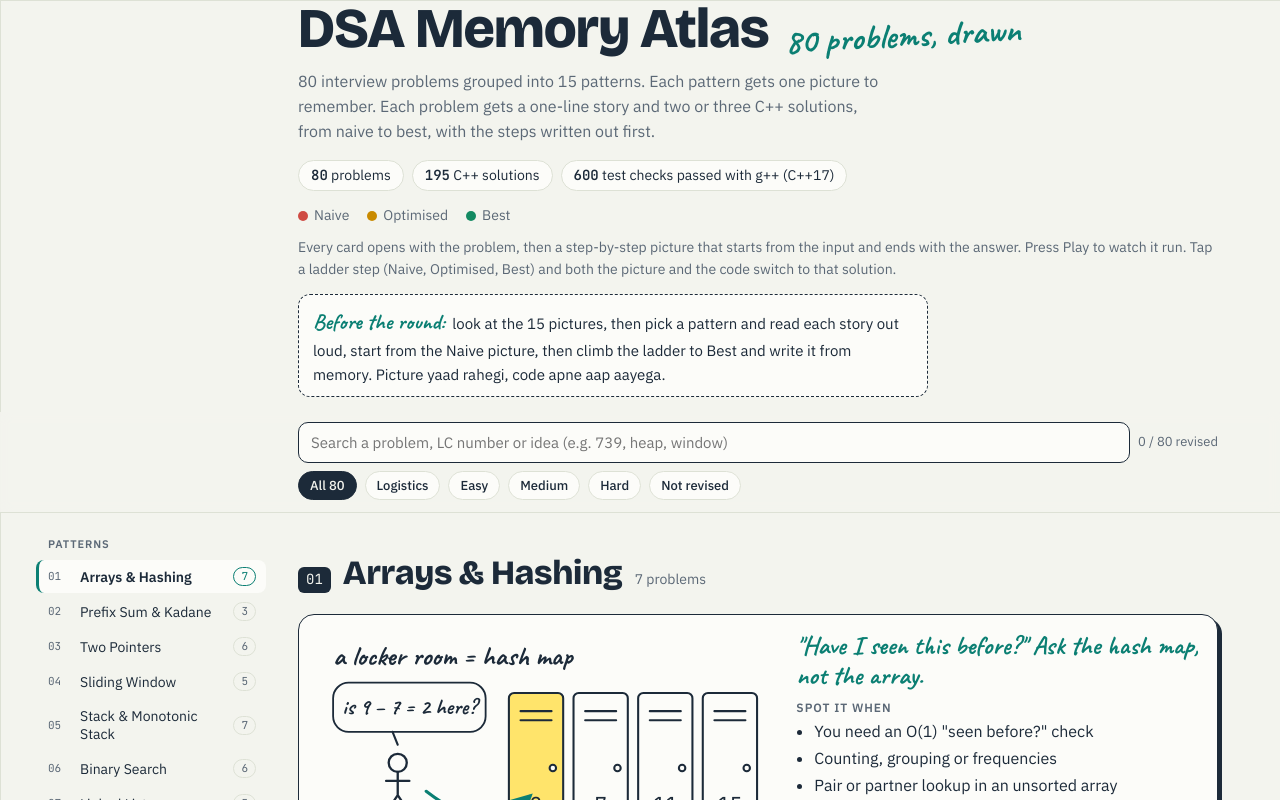
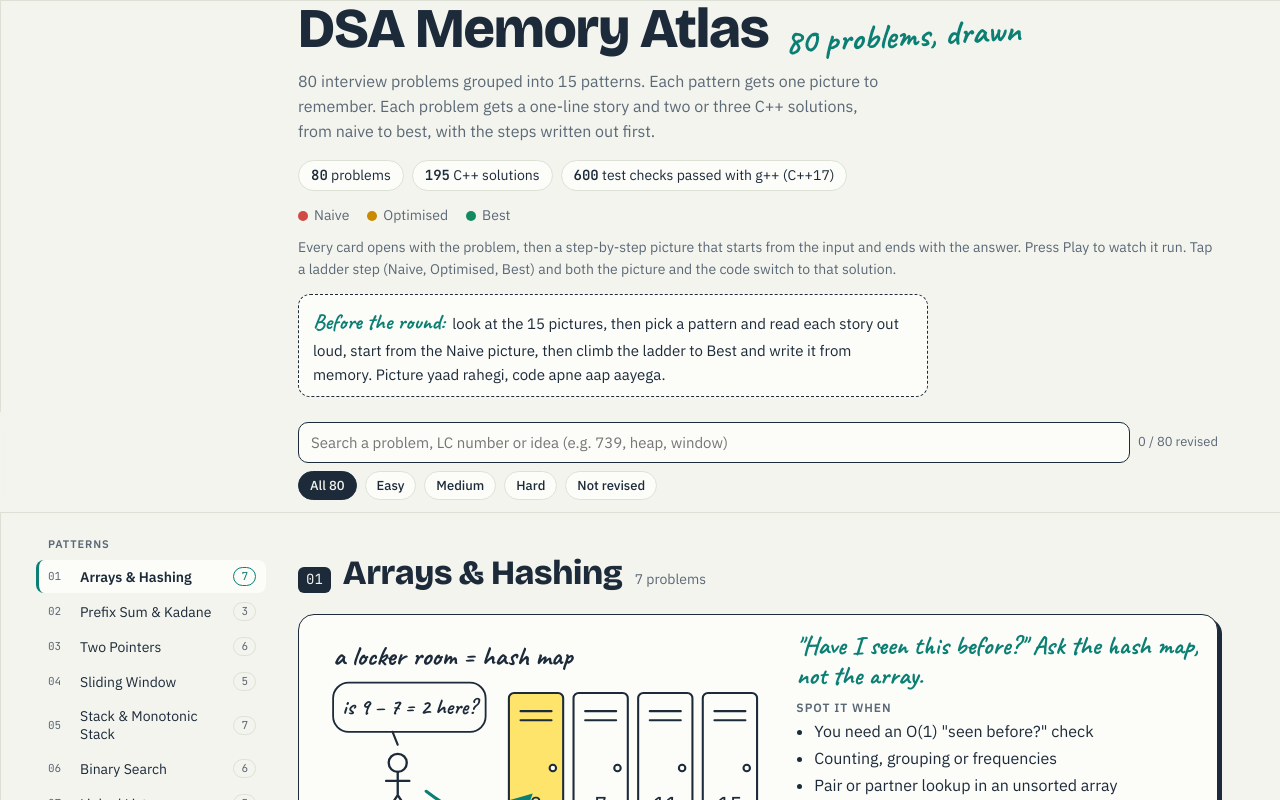
Before and after one commit to Manasdangi/dsa-memory-atlas, a plain HTML site: page index.html in a window 1280 px wide. Shown: the top 800 px of the page. Drawn offline with nearby package versions, Linux system fonts and the light colour scheme.

Commit message:
Remove the Logistics filter and tag
Co-Authored-By: Claude Opus 5.5 <noreply@anthropic.com>
Claude-Session: https://claude.ai/code/session_01UdS5xPvd2e5NHPMMjZ4xim

```diff
--- a/index.html
+++ b/index.html
@@ -142,7 +142,6 @@ button:focus-visible, a:focus-visible, input:focus-visible { outline: 3px solid
 .card h3 a { color: inherit; text-decoration: none; }
 .pill { font: 600 11px/1 var(--f-body); letter-spacing: 0.04em; text-transform: uppercase; border-radius: 999px; padding: 4px 8px; border: 1px solid currentColor; white-space: nowrap; }
 .pill.Easy { color: var(--fast); } .pill.Medium { color: var(--mid); } .pill.Hard { color: var(--slow); }
-.pill.logistics { color: var(--accent); }
 .lc { font-family: var(--f-mono); font-size: 12px; color: var(--muted); }
 .desc { margin: 8px 0 0; font-size: 15px; color: var(--ink); max-width: 68ch; }
 .desc .ex { display: block; margin-top: 4px; font: 500 12.5px/1.5 var(--f-mono); color: var(--muted); overflow-wrap: anywhere; }
@@ -639,7 +638,7 @@ n->end = true;` }
     const def = Math.max(0, p.sols.findIndex(s => rank(s.label) === 'fast')) || 0;
     const sel = p.sols.some(s => rank(s.label) === 'fast') ? def : p.sols.length - 1;
     const desc = window.VIZ && VIZ.DESC ? VIZ.DESC[p.id] : null;
-    const tags = (p.tag === 'logistics' ? '<span class="pill logistics">Logistics</span>' : '');
+    const tags = '';
     const ladder = p.sols.map((s, i) => `${i ? '<span class="chev" aria-hidden="true">›</span>' : ''}<button type="button" class="rung ${rank(s.label)}" data-q="${p.id}" data-i="${i}" aria-pressed="${i === 0}"><span class="lab">${esc(s.label)}</span><span class="t">${esc(s.time)}</span></button>`).join('');
     const done = revised.has(p.id);
     return `<article class="card${done ? ' revised' : ''}" id="q-${p.id}" data-q="${p.id}">
@@ -700,7 +699,7 @@ n->end = true;` }
     window.addEventListener('scroll', () => { if (!ticking) { ticking = true; requestAnimationFrame(() => { onScroll(); ticking = false; }); } }, { passive: true });
     onScroll();
 
-    const FILTERS = [['all', 'All 80'], ['logistics', 'Logistics'], ['Easy', 'Easy'], ['Medium', 'Medium'], ['Hard', 'Hard'], ['todo', 'Not revised']];
+    const FILTERS = [['all', 'All 80'], ['Easy', 'Easy'], ['Medium', 'Medium'], ['Hard', 'Hard'], ['todo', 'Not revised']];
     let filter = 'all';
     const fEl = document.getElementById('filters');
     fEl.innerHTML = FILTERS.map(([k, l]) => `<button type="button" class="chip" data-f="${k}" aria-pressed="${k === filter}">${l}</button>`).join('');
```
